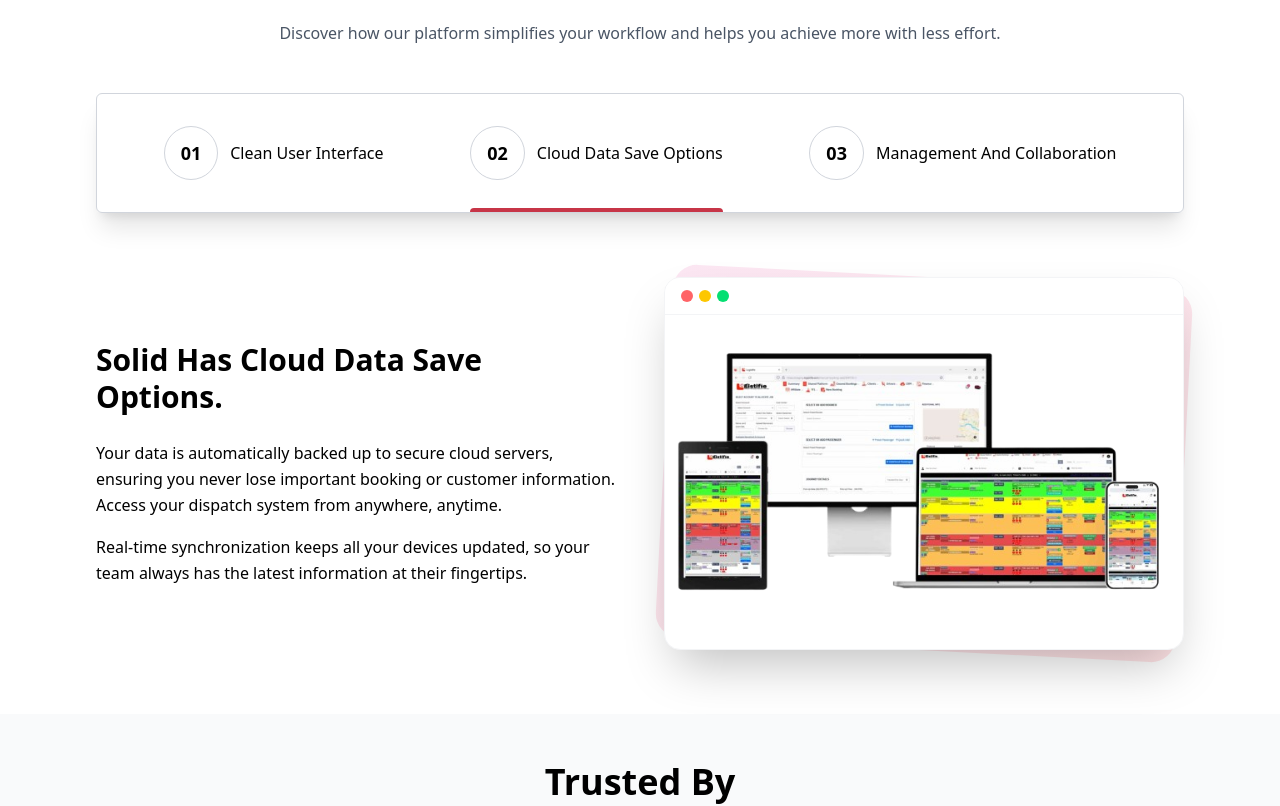
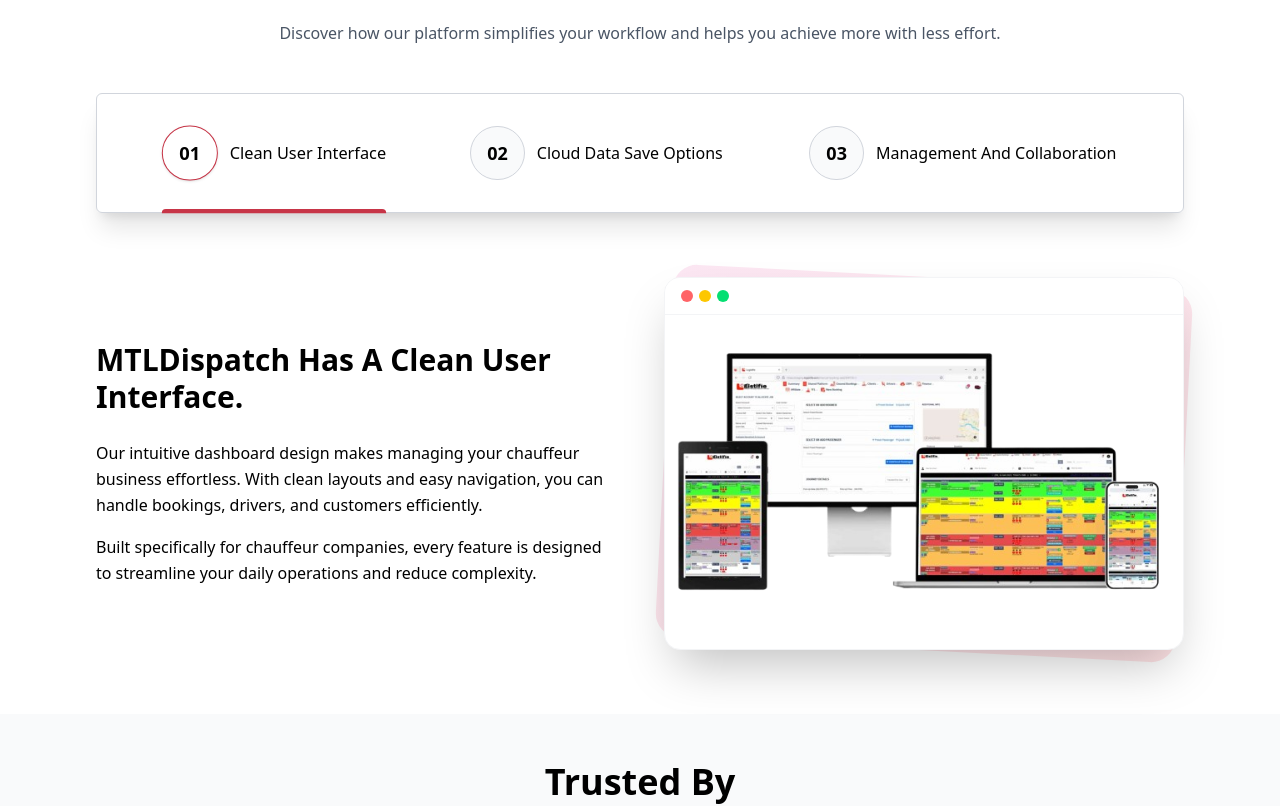
Before and after one commit to mtlcontrol13-ship-it/MTLDispatch-LandingPage, a React (Vite) app: page / in a window 1280 px wide. Shown: the part 3221-4027 px from the top of the page. Built offline with nearby package versions, Linux system fonts and the light colour scheme.

Commit message:
refactor update Index component for improved tab handling and animations

```diff
--- a/src/components/LandingPageComponents/Index.jsx
+++ b/src/components/LandingPageComponents/Index.jsx
@@ -1,9 +1,32 @@
-import { useState } from "react";
+import { useState, useEffect } from "react";
 import { IMAGES } from "../../assets/Images";
 import { tabs } from "../../helpers/data";
 
 const Index = () => {
-  const [activeTab, setActiveTab] = useState(1);
+  const [activeTab, setActiveTab] = useState(tabs[0]?.id ?? 1);
+  const [isContentVisible, setIsContentVisible] = useState(true);
+
+  // Helper to get current tab data safely
+  const activeTabData =
+    tabs.find((tab) => tab.id === activeTab) ?? tabs[0] ?? {};
+
+  const handleTabChange = (id) => {
+    if (id === activeTab) return;
+
+    // Smooth fade-out then fade-in of content
+    setIsContentVisible(false);
+    setTimeout(() => {
+      setActiveTab(id);
+      setIsContentVisible(true);
+    }, 150);
+  };
+
+  // Optional: clean up timeout if component unmounts quickly
+  useEffect(() => {
+    return () => {
+      setIsContentVisible(true);
+    };
+  }, []);
 
   return (
     <div className="bg-white pt-20">
@@ -14,31 +37,36 @@
             How It Works
           </h2>
           <p className="mt-2 text-gray-600">
-            Discover how our platform simplifies your workflow and helps you achieve more with less effort.
+            Discover how our platform simplifies your workflow and helps you
+            achieve more with less effort.
           </p>
         </div>
 
         {/* Tabs Navigation */}
         <div className="flex flex-wrap gap-8 mb-16 border px-3 py-8 items-center justify-evenly border-gray-300 shadow-xl rounded-md">
-          {tabs.map((tab) => (
+          {tabs.map((tab) => {
+            const isActive = activeTab === tab.id;
+            return (
               <button
                 key={tab.id}
-              onClick={() => setActiveTab(tab.id)}
-              className="relative cursor-pointer transition-colors"
+                onClick={() => handleTabChange(tab.id)}
+                className={`relative cursor-pointer focus:outline-none transition-all duration-300 ease-out ${
+                  isActive ? "scale-[1.02]" : "hover:scale-[1.02]"
+                }`}
               >
                 <div className="flex items-center gap-3">
                   <span
-                  className={`text-lg  border rounded-full border-gray-300 px-4 py-3 font-semibold ${
-                    activeTab === tab.id
-                      ? "text-foreground"
-                      : "text-muted-foreground"
+                    className={`text-lg border rounded-full px-4 py-3 font-semibold transition-all duration-300 ease-out ${
+                      isActive
+                        ? "text-foreground border-[#C73547] shadow-sm bg-white"
+                        : "text-muted-foreground border-gray-300 bg-gray-50"
                     }`}
                   >
                     {tab.number}
                   </span>
                   <span
-                  className={`text-base ${
-                    activeTab === tab.id
+                    className={`text-base transition-colors duration-300 ease-out ${
+                      isActive
                         ? "text-foreground font-medium"
                         : "text-muted-foreground"
                     }`}
@@ -46,22 +74,35 @@
                     {tab.title}
                   </span>
                 </div>
-              {activeTab === tab.id && (
-                <div className="absolute -bottom-8 left-0 right-0 h-1 bg-[#C73547] rounded-t-sm" />
-              )}
+
+                {/* Active underline indicator */}
+                <div
+                  className={`absolute -bottom-8 left-0 right-0 h-1 rounded-t-sm origin-left transition-all duration-300 ease-out ${
+                    isActive
+                      ? "bg-[#C73547] scale-x-100 opacity-100"
+                      : "bg-[#C73547] scale-x-0 opacity-0"
+                  }`}
+                />
               </button>
-          ))}
+            );
+          })}
         </div>
 
         {/* Content Area */}
         <div className="grid lg:grid-cols-2 gap-12 items-center">
           {/* Left Content */}
-          <div className="space-y-6">
+          <div
+            className={`space-y-6 transform transition-all duration-400 md:duration-500 ease-out ${
+              isContentVisible
+                ? "opacity-100 translate-y-0"
+                : "opacity-0 translate-y-2"
+            }`}
+          >
             <h2 className="text-2xl md:text-3xl font-bold text-foreground leading-tight">
-              {tabs[activeTab].heading}
+              {activeTabData.heading}
             </h2>
             <div className="space-y-4">
-              {tabs[activeTab].description.map((para, idx) => (
+              {activeTabData.description?.map((para, idx) => (
                 <p
                   key={idx}
                   className="text-muted-foreground leading-relaxed text-base"
@@ -73,9 +114,15 @@
           </div>
 
           {/* Right Image */}
-          <div className="relative">
-            <div className="absolute inset-0 bg-linear-to-br from-pink-100 to-rose-100 rounded-3xl transform rotate-3" />
-            <div className="relative bg-white rounded-2xl shadow-2xl overflow-hidden border border-gray-100">
+          <div
+            className={`relative transform transition-all duration-500 ease-out ${
+              isContentVisible
+                ? "opacity-100 translate-y-0 scale-100"
+                : "opacity-90 translate-y-3 scale-[0.99]"
+            }`}
+          >
+            <div className="absolute inset-0 bg-linear-to-br from-pink-100 to-rose-100 rounded-3xl transform rotate-3 transition-transform duration-500 ease-out" />
+            <div className="relative bg-white rounded-2xl shadow-2xl overflow-hidden border border-gray-100 transform transition-transform duration-500 ease-out hover:-translate-y-1 hover:shadow-[0_30px_80px_rgba(0,0,0,0.12)]">
               <div className="flex items-center gap-2 px-4 py-3 bg-white border-b border-gray-100">
                 <div className="flex gap-1.5">
                   <div className="w-3 h-3 rounded-full bg-red-400" />
@@ -86,7 +133,7 @@
               <img
                 src={IMAGES.featuresmercedes}
                 alt="MTLDispatch Dashboard Preview"
-                className="w-full h-auto"
+                className="w-full h-auto transition-transform duration-500 ease-out group-hover:scale-[1.01]"
               />
             </div>
           </div>
```
Lines whose indentation alone changed are shown as unchanged.
